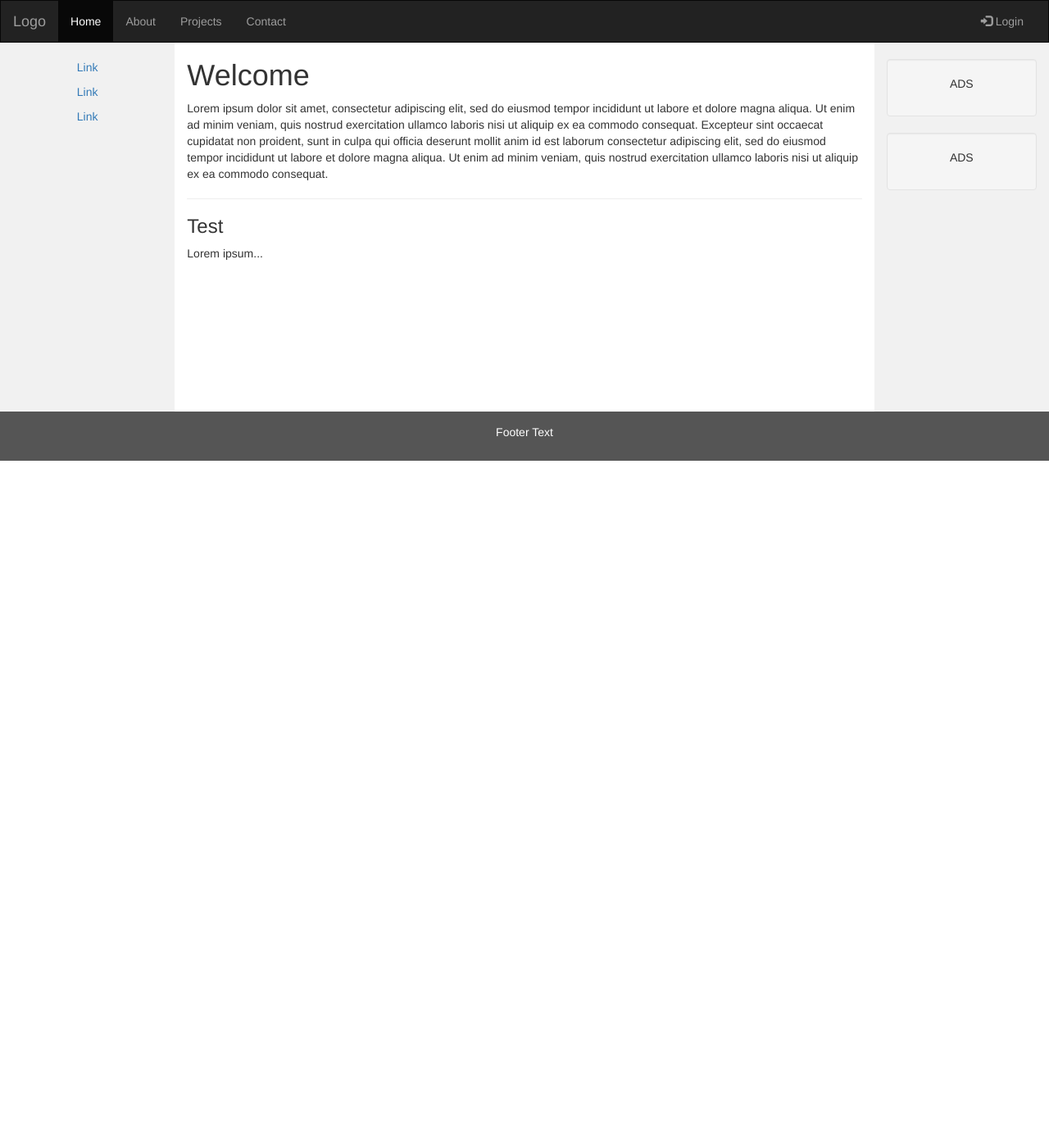
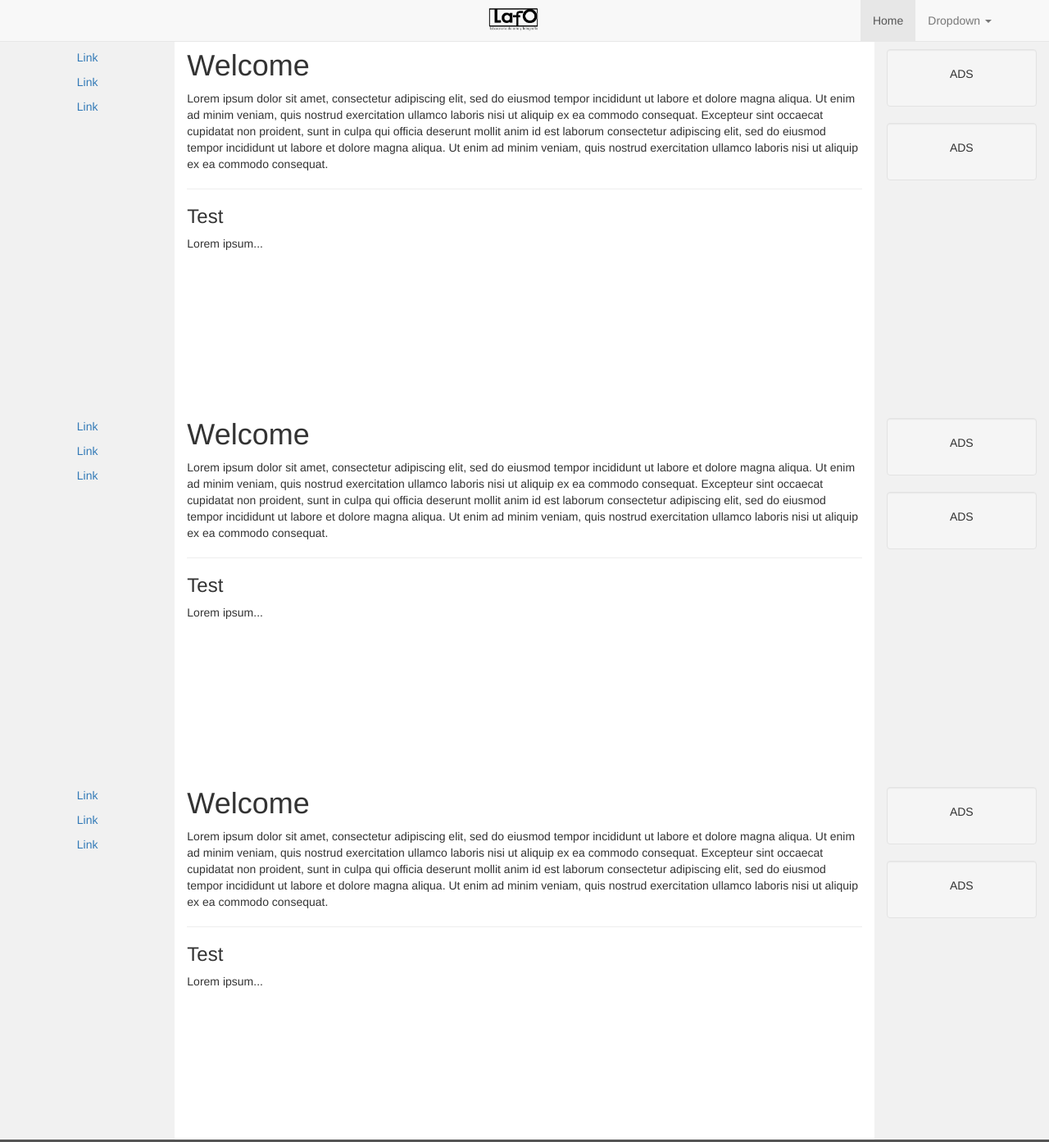
Before and after one commit to ximenaseresp/proyecto_lafo, a plain HTML site: page indexlafo.html in a window 1280 px wide. Shown: the top 1393 px of the page at 82% size. Before the commit the page ends 800 px from the top, so only its background shows below. Drawn offline with nearby package versions, Linux system fonts and the light colour scheme.

Commit message:
cambios1

```diff
--- a/indexcss.css
+++ b/indexcss.css
@@ -16,7 +16,7 @@
 
 /* EXAMPLE 8 - Center Background */
 .example-8 .navbar-brand {
-  background: url(https://res.cloudinary.com/candidbusiness/image/upload/v1455406304/dispute-bills-chicago.png) center / contain no-repeat;
+  background: url(lafo.png) center / contain no-repeat;
   width: 200px;
   transform: translateX(-50%);
   left: 50%;
--- a/indexlafo.html
+++ b/indexlafo.html
@@ -7,6 +7,7 @@
   <link rel="stylesheet" href="https://maxcdn.bootstrapcdn.com/bootstrap/3.4.0/css/bootstrap.min.css">
   <script src="https://ajax.googleapis.com/ajax/libs/jquery/3.4.0/jquery.min.js"></script>
   <script src="https://maxcdn.bootstrapcdn.com/bootstrap/3.4.0/js/bootstrap.min.js"></script>
+  <link rel="stylesheet" type="text/css" href="indexcss.css">
   <style>
     /* Remove the navbar's default margin-bottom and rounded borders */
     .navbar {
@@ -43,30 +44,45 @@
 </head>
 <body>
 
-<nav class="navbar navbar-inverse">
-  <div class="container-fluid">
+
+
+<nav class="navbar navbar-default navbar-fixed-top example-8">
+    <div class="container">
       <div class="navbar-header">
-      <button type="button" class="navbar-toggle" data-toggle="collapse" data-target="#myNavbar">
+        <button type="button" class="navbar-toggle collapsed" data-toggle="collapse" data-target="#navbar8">
+          <span class="sr-only">Toggle navigation</span>
           <span class="icon-bar"></span>
           <span class="icon-bar"></span>
           <span class="icon-bar"></span>
         </button>
-      <a class="navbar-brand" href="#">Logo</a>
+        <a class="navbar-brand text-hide" href="#">Brand Text
+        </a>
       </div>
-    <div class="collapse navbar-collapse" id="myNavbar">
-      <ul class="nav navbar-nav">
+      <div id="navbar8" class="navbar-collapse collapse">
+        <ul class="nav navbar-nav navbar-right">
           <li class="active"><a href="#">Home</a></li>
-        <li><a href="#">About</a></li>
-        <li><a href="#">Projects</a></li>
-        <li><a href="#">Contact</a></li>
+          <li class="dropdown">
+            <a href="#" class="dropdown-toggle" data-toggle="dropdown" role="button" aria-expanded="false">Dropdown <span class="caret"></span></a>
+            <ul class="dropdown-menu" role="menu">
+              <li><a href="#">Action</a></li>
+              <li><a href="#">Another action</a></li>
+              <li><a href="#">Something else here</a></li>
+              <li class="divider"></li>
+              <li class="dropdown-header">Nav header</li>
+              <li><a href="#">Separated link</a></li>
+              <li><a href="#">One more separated link</a></li>
             </ul>
-      <ul class="nav navbar-nav navbar-right">
-        <li><a href="#"><span class="glyphicon glyphicon-log-in"></span> Login</a></li>
+          </li>
         </ul>
       </div>
+      <!--/.nav-collapse -->
     </div>
+    <!--/.container-fluid -->
   </nav>
 
+
+  <br>
+  <br>
 <div class="container-fluid text-center">
   <div class="row content">
     <div class="col-sm-2 sidenav">
@@ -91,7 +107,54 @@
     </div>
   </div>
 </div>
-
+<div class="container-fluid text-center">
+  <div class="row content">
+    <div class="col-sm-2 sidenav">
+      <p><a href="#">Link</a></p>
+      <p><a href="#">Link</a></p>
+      <p><a href="#">Link</a></p>
+    </div>
+    <div class="col-sm-8 text-left">
+      <h1>Welcome</h1>
+      <p>Lorem ipsum dolor sit amet, consectetur adipiscing elit, sed do eiusmod tempor incididunt ut labore et dolore magna aliqua. Ut enim ad minim veniam, quis nostrud exercitation ullamco laboris nisi ut aliquip ex ea commodo consequat. Excepteur sint occaecat cupidatat non proident, sunt in culpa qui officia deserunt mollit anim id est laborum consectetur adipiscing elit, sed do eiusmod tempor incididunt ut labore et dolore magna aliqua. Ut enim ad minim veniam, quis nostrud exercitation ullamco laboris nisi ut aliquip ex ea commodo consequat.</p>
+      <hr>
+      <h3>Test</h3>
+      <p>Lorem ipsum...</p>
+    </div>
+    <div class="col-sm-2 sidenav">
+      <div class="well">
+        <p>ADS</p>
+      </div>
+      <div class="well">
+        <p>ADS</p>
+      </div>
+    </div>
+  </div>
+</div>
+<div class="container-fluid text-center">
+  <div class="row content">
+    <div class="col-sm-2 sidenav">
+      <p><a href="#">Link</a></p>
+      <p><a href="#">Link</a></p>
+      <p><a href="#">Link</a></p>
+    </div>
+    <div class="col-sm-8 text-left">
+      <h1>Welcome</h1>
+      <p>Lorem ipsum dolor sit amet, consectetur adipiscing elit, sed do eiusmod tempor incididunt ut labore et dolore magna aliqua. Ut enim ad minim veniam, quis nostrud exercitation ullamco laboris nisi ut aliquip ex ea commodo consequat. Excepteur sint occaecat cupidatat non proident, sunt in culpa qui officia deserunt mollit anim id est laborum consectetur adipiscing elit, sed do eiusmod tempor incididunt ut labore et dolore magna aliqua. Ut enim ad minim veniam, quis nostrud exercitation ullamco laboris nisi ut aliquip ex ea commodo consequat.</p>
+      <hr>
+      <h3>Test</h3>
+      <p>Lorem ipsum...</p>
+    </div>
+    <div class="col-sm-2 sidenav">
+      <div class="well">
+        <p>ADS</p>
+      </div>
+      <div class="well">
+        <p>ADS</p>
+      </div>
+    </div>
+  </div>
+</div>
 <footer class="container-fluid text-center">
   <p>Footer Text</p>
 </footer>
```
Also changed, not shown: lafo.png (added). Lines whose indentation alone changed are shown as unchanged.
